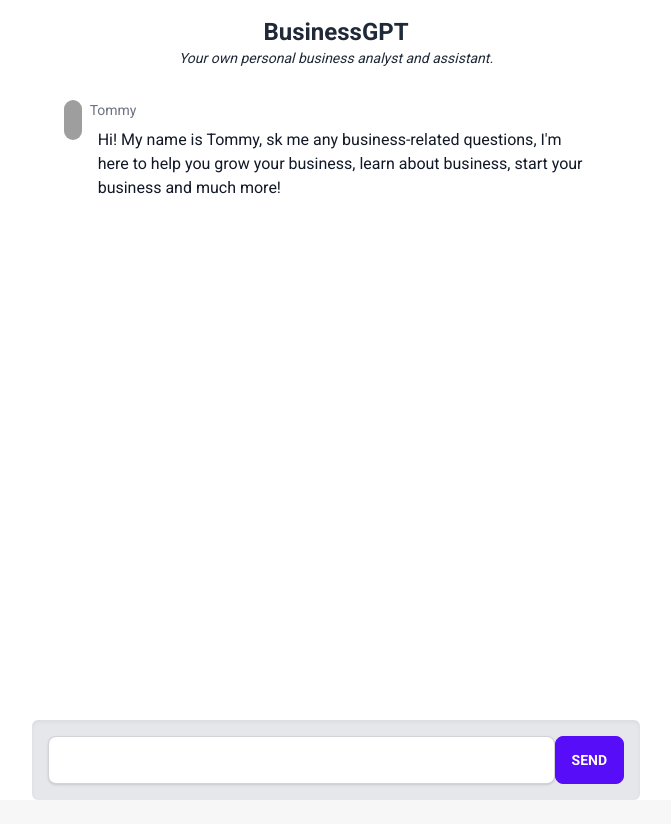
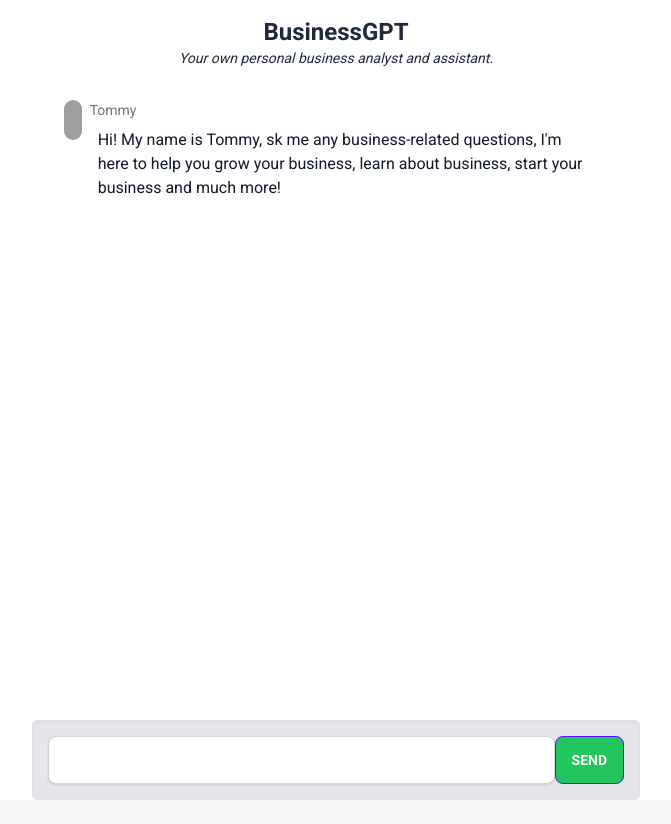
Before and after one commit to TheBolduc/businessgpt-final-v2, a SvelteKit app: page / in a window 1280 px wide. Shown: the whole page, without its empty margins (304-975 px from the left). Built offline with nearby package versions, Linux system fonts and the light colour scheme; grey boxes are pictures that could not be loaded.

Commit message:
Update +page.svelte

```diff
--- a/src/routes/+page.svelte
+++ b/src/routes/+page.svelte
@@ -86,7 +86,7 @@
 		class="flex w-full rounded-md bg-gray-200 p-4 shadow-inner"
 		on:submit|preventDefault={() => handleSubmit()}
 	>
-		<input type="text" class="input input-bordered w-full shadow" bind:value={query} />
-		<button type="submit" class="btn btn-primary"> Send </button>
+                <input type="text" class="input input-bordered w-full shadow bg-white" bind:value={query} />
+		<button type="submit" class="btn btn-primary bg-green-500"> Send </button>
 	</form>
 </div>
```
